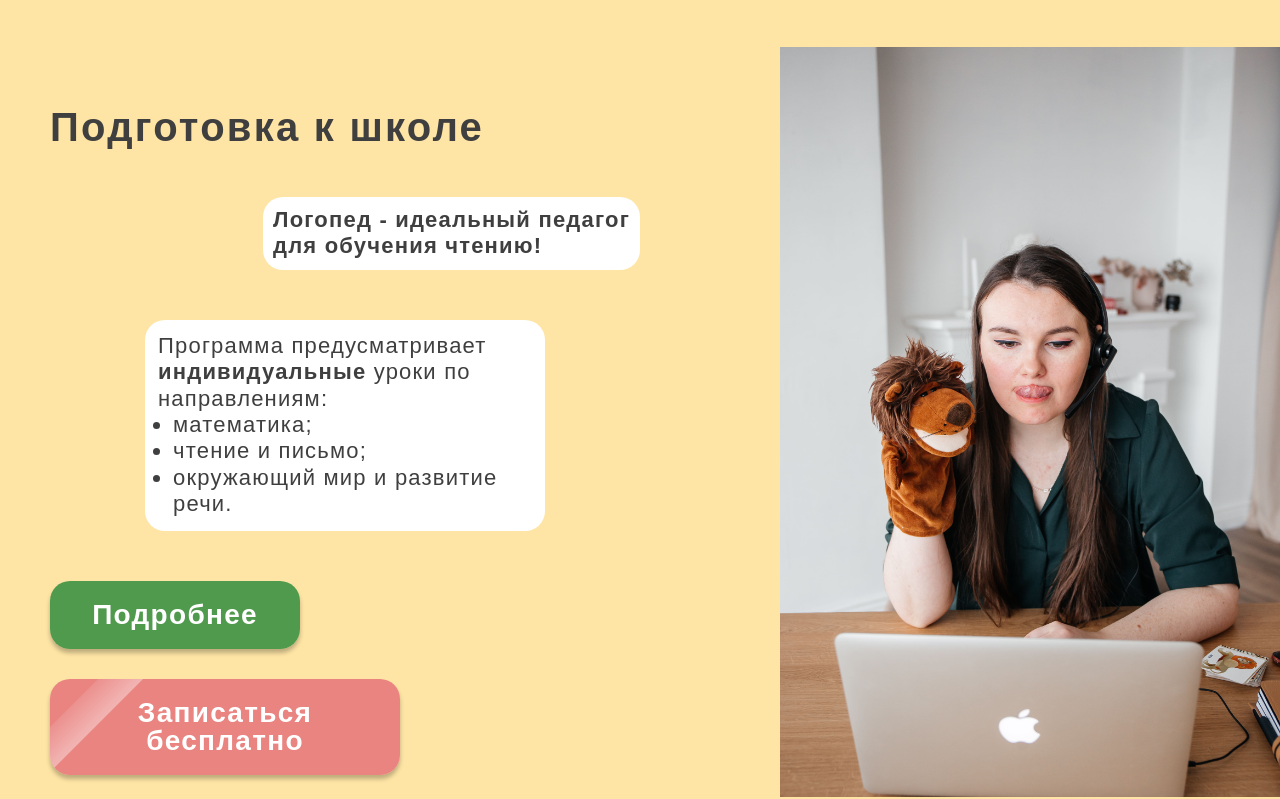
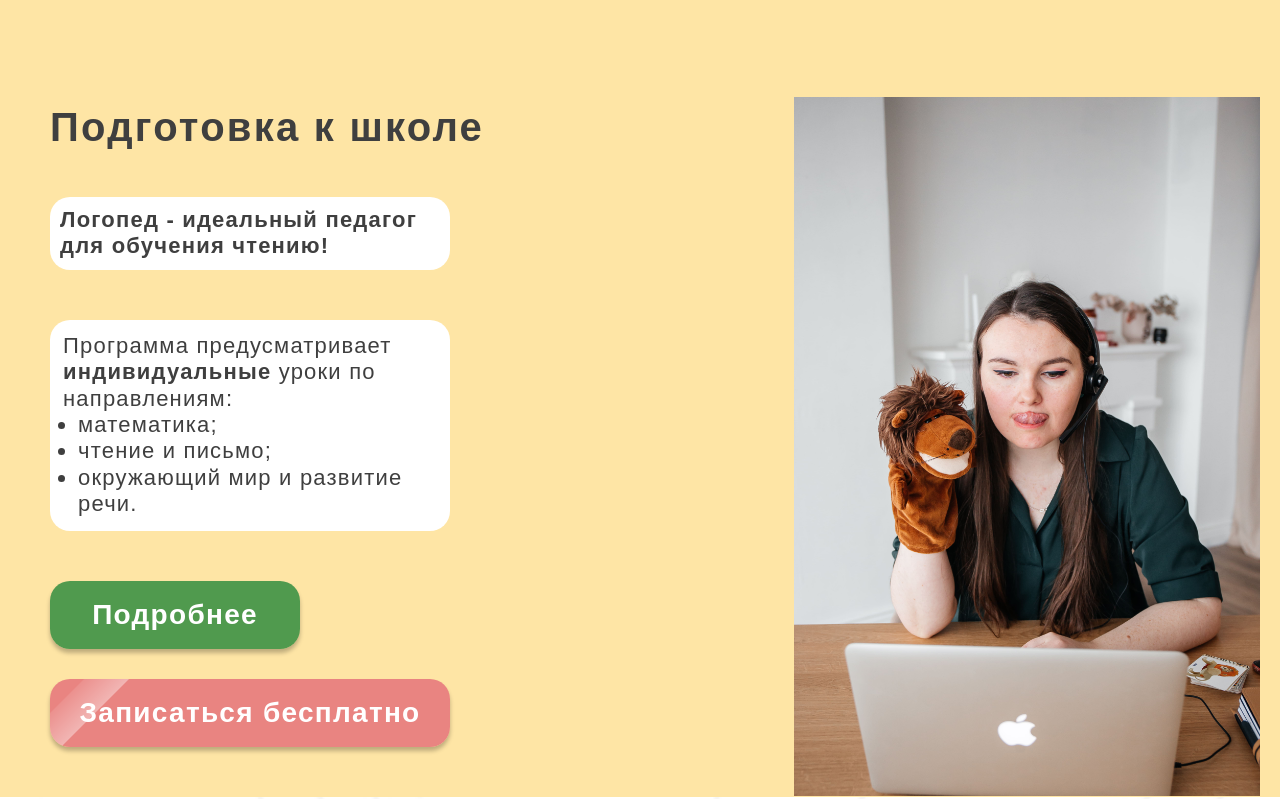
Before and after one commit to Mari9290/superspich, a plain HTML site: page index.html in a window 1280 px wide. Shown: the part 4499-5298 px from the top of the page. Drawn offline with Linux system fonts and the light colour scheme.

Commit message:
correction

```diff
--- a/css/preparation-service.css
+++ b/css/preparation-service.css
@@ -1,10 +1,13 @@
 .preparation-service {
-    position: relative;
     background-color: var(--color-yellow, #FEE5A5);
 }
 
+.preparation-service__container {
+    position: relative;
+}
+
 .preparation-service__btn {
-    width: 350px;
+    width: 400px;
     display: block;
     border-radius: 20px;
     background: rgba(233, 129, 129, 0.96);
@@ -92,14 +95,14 @@
     padding: 13px;
     border-radius: 20px;
     background-color: var(--color-white, #fff);
-    align-self: center;
+    /* align-self: center; */
     max-width: 400px;
     margin-bottom: 50px;
 }
 
 .preparation-service__img {
     object-fit: contain;
-    width: 500px;
+    width: 466px;
     position: absolute;
     top: 0;
     right: 0;
@@ -122,7 +125,7 @@
     border-radius: 20px;
     background-color: var(--color-white, #fff);
     max-width: 400px;
-    align-self: flex-end;
+    /* align-self: flex-end; */
 }
 
 .preparation-service__wrapper {
--- a/css/style.css
+++ b/css/style.css
@@ -40,8 +40,7 @@ body {
     font-size: 16px;
 }
 
-img,
-svg {
+img, svg {
     display: block;
     max-width: 100%;
     height: auto;
```
Also changed, not shown: 1 other file.
